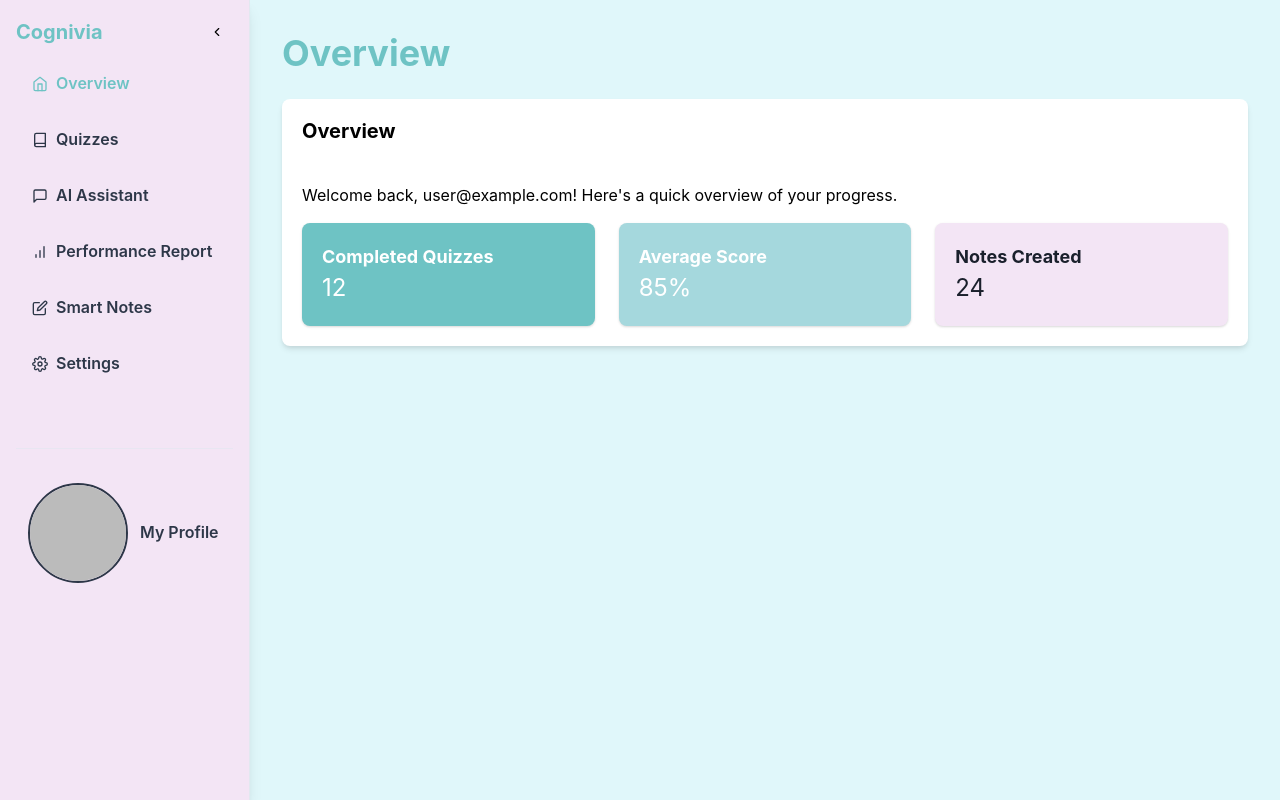
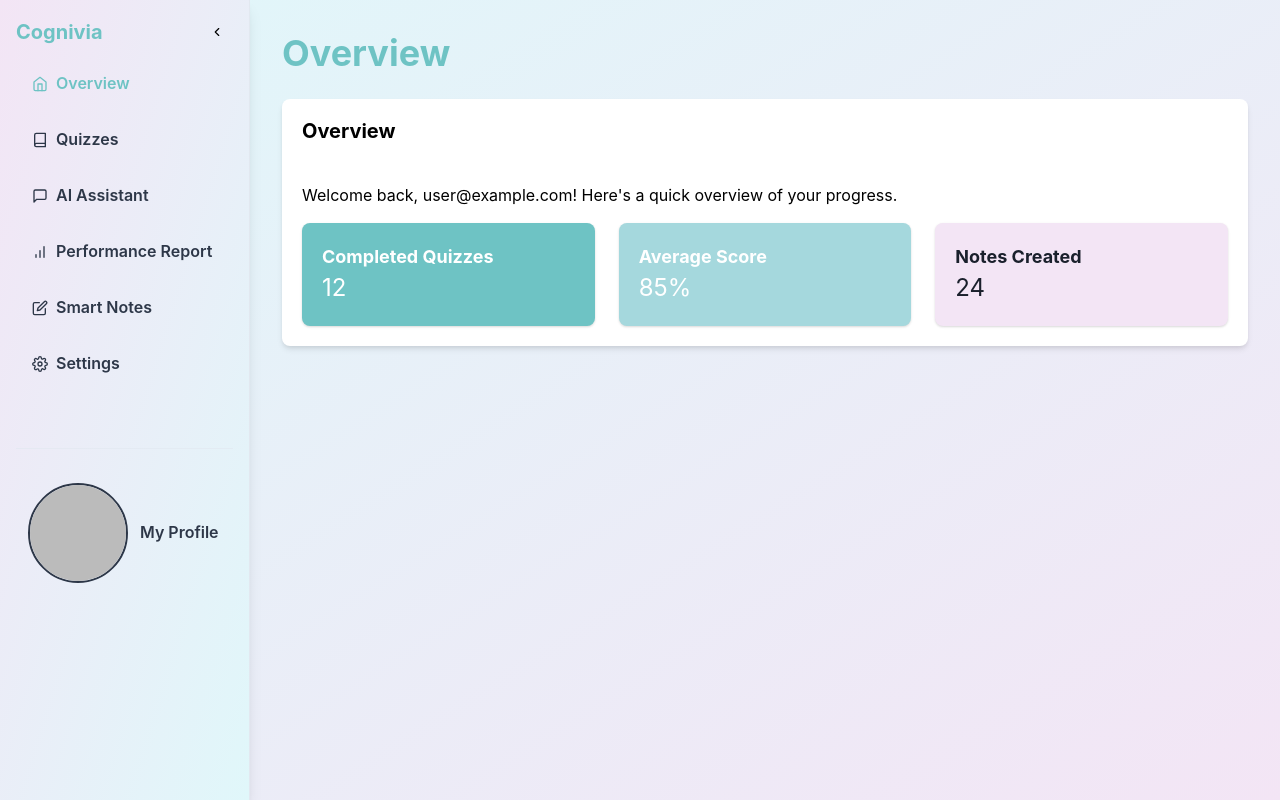
Before and after one commit to AsimAliMurtaza/cognivia-deprecated, a Next.js app: page /dashboard in a window 1280 px wide. Built offline with nearby package versions, Linux system fonts and the light colour scheme; no server answers; sample sign-in values are in the browser's storage.

Commit message:
fixed layout

```diff
--- a/src/app/dashboard/page.tsx
+++ b/src/app/dashboard/page.tsx
@@ -48,8 +48,8 @@ export default function Dashboard() {
     return null;
   }
 
-  const sidebarBg = useColorModeValue("#F3E5F5", "#gray.50"); // Soft pastel purple
-  const mainBg = useColorModeValue("#E0F7FA", "gray.50"); // Soft pastel teal
+  const sidebarBg = "linear(to-br, #F3E5F5, #E0F7FA)" // Soft pastel purple
+  const mainBg ="linear(to-br, #E0F7FA, #F3E5F5)" // Soft pastel gradient
   const cardBg = useColorModeValue("white", "white");
 
   const modules = [
@@ -192,11 +192,11 @@ export default function Dashboard() {
   };
 
   return (
-    <Flex minH="100vh" bg={mainBg}>
+    <Flex minH="100vh" bgGradient={mainBg}>
       {/* Sidebar */}
       <Box
         w={isSidebarOpen ? "250px" : "70px"}
-        bg={sidebarBg}
+        bgGradient={sidebarBg}
         p={4}
         boxShadow="lg"
         borderRight="1px solid"
@@ -242,7 +242,8 @@ export default function Dashboard() {
                 w="full"
                 justifyContent={isSidebarOpen ? "flex-start" : "center"}
                 color={selectedModule === module.name ? "#6EC3C4" : "gray.700"}
-                _hover={{ bg: "#E0F7FA", color: "#6EC3C4" }}
+                _hover={{ bg: "#F3E5F5", color: "#6EC3C4" }}
+
                 onClick={() => setSelectedModule(module.name)}
               >
                 {isSidebarOpen && module.name}
--- a/src/components/ProfileDialog.tsx
+++ b/src/components/ProfileDialog.tsx
@@ -84,7 +84,7 @@ export default function ProfileDialog({ isSidebarOpen }: ProfileDialogProps) {
             <Flex direction="column" align="center" gap={4}>
               {/* Profile Picture */}
               <Image
-                src={session?.user?.image || "/user.png"}
+                src={session?.user?.image || "https://www.shutterstock.com/image-vector/user-account-avatar-icon-pictogram-600nw-1860375778.jpg"}
                 boxSize="100px"
                 borderRadius="full"
                 boxShadow="md"
```
